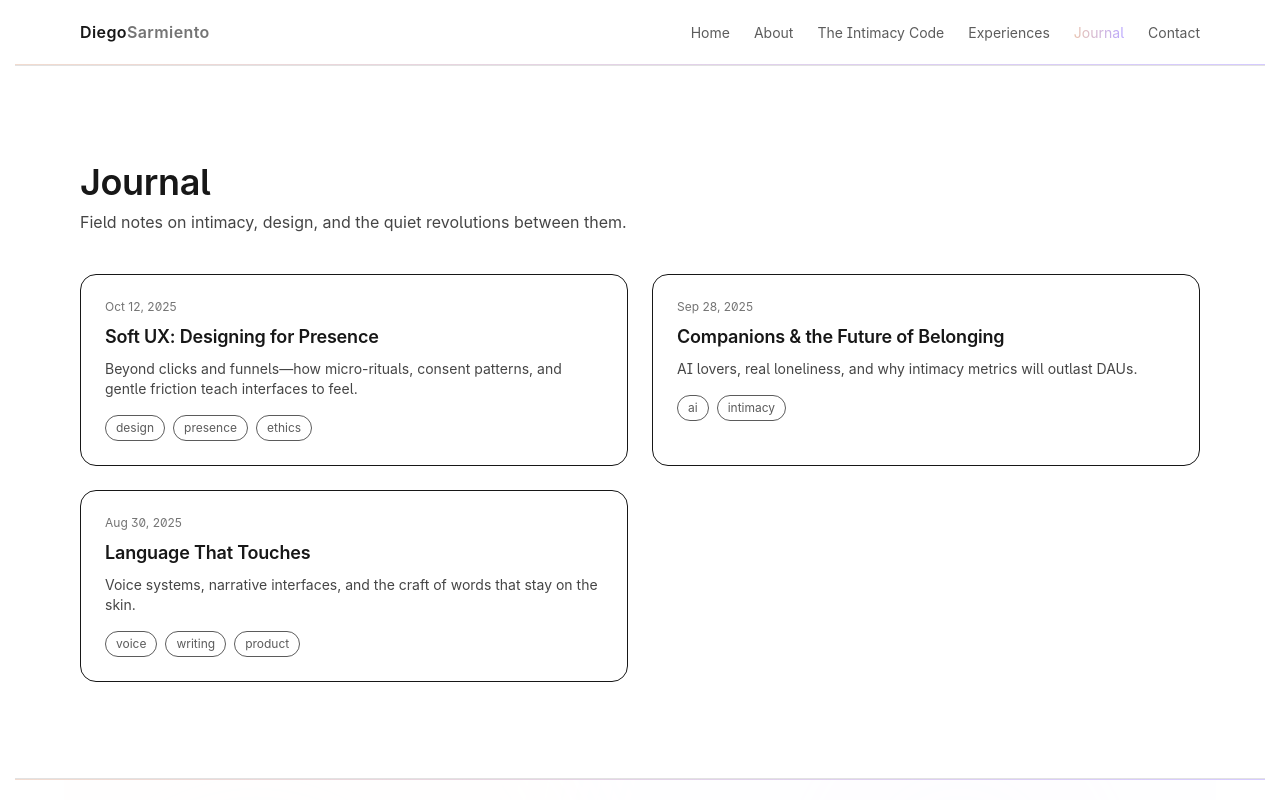
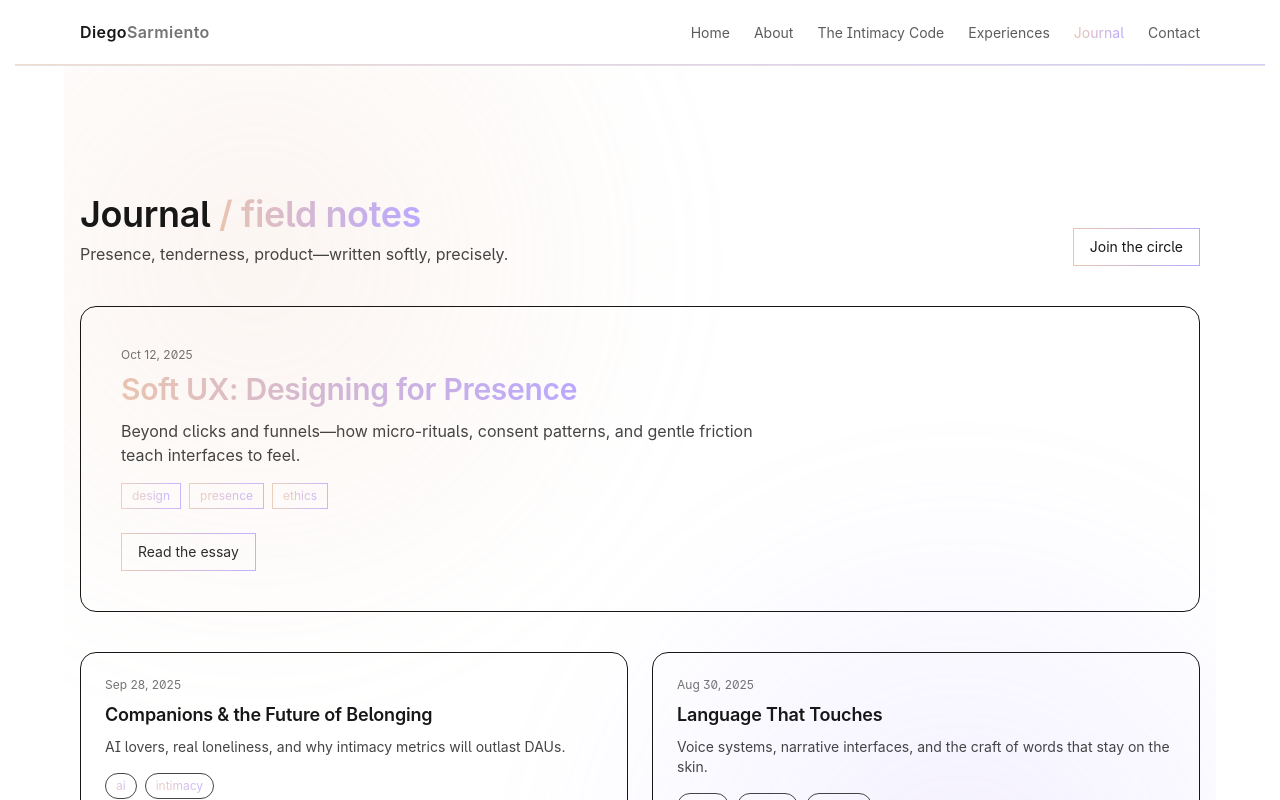
Before and after one commit to diegolsarmiento/ds-intimacy-portal, a Next.js app: page /journal in a window 1280 px wide. Shown: the top 800 px of the page. Built offline with nearby package versions, Linux system fonts and the light colour scheme.

Commit message:
Added journal / es page

```diff
--- a/app/es/page.tsx
+++ b/app/es/page.tsx
@@ -1,92 +1,125 @@
+'use client'
+
 import Link from 'next/link'
+import React from 'react'
+
+/* --- Pequeño bloque cliente para mostrar/ocultar el chatbot embebido --- */
+function ChatbotBlock() {
+  'use client'
+  const [open, setOpen] = React.useState(false)
+  return (
+    <div className="rounded-2xl border p-6 md:p-8 card-hover">
+      <div className="flex items-center justify-between gap-4">
+        <h3 className="text-lg font-semibold">Chatbot — Quemado, pero No Vencido</h3>
+        <button
+          onClick={() => setOpen(v => !v)}
+          className="rounded-md border px-4 py-2 text-sm border-glow"
+        >
+          {open ? 'Ocultar' : 'Abrir'}
+        </button>
+      </div>
+
+      <p className="mt-3 text-sm opacity-80">
+        Conversa, haz preguntas y encuentra una guía suave para tu proceso.
+      </p>
+
+      {/* 1) Enlace directo (por si prefieren nueva pestaña) */}
+      <div className="mt-4">
+        <Link
+          href="https://conversa.diegosarmiento.com"
+          target="_blank"
+          className="underline underline-offset-4 text-sm opacity-80 hover:opacity-100"
+        >
+          Abrir en una pestaña nueva
+        </Link>
+      </div>
+    </div>
+  )
+}
 
 export default function SpanishLanding() {
   return (
-    <main className="mx-auto max-w-6xl px-4 py-24 space-y-24">
+    <main className="section-glow mx-auto max-w-6xl px-4 py-24 space-y-24">
       {/* Intro */}
       <section className="text-center">
         <h1 className="text-4xl md:text-5xl font-semibold tracking-tight">
           Diego Sarmiento
         </h1>
         <p className="mt-4 text-base md:text-lg opacity-80 max-w-2xl mx-auto leading-relaxed">
-          Ingeniero, escritor y creador de experiencias.
-          Exploro cómo la tecnología y el deseo se entrelazan, cómo la conexión
-          puede sentirse —no solo medirse— y cómo el diseño puede volverse un
-          acto de presencia.
-          Este espacio reúne mis libros, mis talleres y una forma más humana de
-          habitar lo digital.
+          Ingeniero, escritor y creador de experiencias. Exploro cómo la
+          tecnología y el deseo se entrelazan; cómo el diseño puede volverse
+          un acto de presencia. Este espacio reúne mis libros, mis talleres y
+          una manera más humana de habitar lo digital.
         </p>
       </section>
 
-      {/* The Intimacy Code */}
+      {/* The Intimacy Code (bloque breve) */}
       <section id="intimacy-code" className="grid gap-8 md:grid-cols-2 md:items-center border-t pt-16">
         <div>
-          <h2 className="text-2xl md:text-3xl font-semibold">The Intimacy Code</h2>
+          <h2 className="text-2xl md:text-3xl font-semibold">
+            The <span className="text-glow">Intimacy</span> Code
+          </h2>
           <p className="mt-4 opacity-80 text-base leading-relaxed">
-            Una reflexión sobre la intimidad en tiempos de pantallas.
-            <em>The Intimacy Code</em> es un viaje entre el cuerpo y el algoritmo,
-            entre la soledad y la posibilidad de sentir a través de la tecnología.
-            Es una invitación a reconectar con la sensibilidad, incluso dentro
-            del código.
+            Una reflexión sobre la intimidad en tiempos de pantallas. Un viaje
+            entre el cuerpo y el algoritmo, entre la soledad y la posibilidad
+            de sentir a través de la tecnología. Una invitación a reconectar
+            con la sensibilidad, incluso dentro del código.
           </p>
-          <Link href="/book" className="inline-block mt-6 border px-5 py-2.5 rounded-md text-sm">
-            Leer más
-          </Link>
+          <div className="mt-6 flex gap-3">
+            <Link href="/book" className="border px-5 py-2.5 rounded-md text-sm border-glow">
+              Leer más
+            </Link>
+            <Link href="/#newsletter" className="underline underline-offset-4 text-sm opacity-80 hover:opacity-100">
+              Unirse al círculo
+            </Link>
+          </div>
         </div>
         <div className="rounded-2xl bg-neutral-100 aspect-[3/4]" />
       </section>
 
-      {/* Quemado, pero No Vencido */}
-      <section id="quemado" className="grid gap-8 md:grid-cols-2 md:items-center border-t pt-16">
+      {/* Quemado, pero No Vencido + Chatbot */}
+      <section id="quemado" className="grid gap-8 md:grid-cols-2 md:items-start border-t pt-16">
         <div className="rounded-2xl bg-neutral-100 aspect-[3/4]" />
         <div>
           <h2 className="text-2xl md:text-3xl font-semibold">Quemado, pero No Vencido</h2>
           <p className="mt-4 opacity-80 text-base leading-relaxed">
             Escrito desde las cenizas del agotamiento, este libro habla de la
             vulnerabilidad, la reinvención y el fuego que queda cuando parece
-            que todo se apaga.
-            Combina reflexión, práctica y un chatbot con quien puedes conversar,
-            preguntar, o simplemente acompañarte en tu propio proceso de regreso
-            a ti.
+            que todo se apaga. Incluye un chatbot con quien puedes conversar,
+            preguntar o simplemente acompañarte en tu propio proceso.
           </p>
-          <div className="mt-6 flex gap-3">
-            <Link href="https://chatbot-link-aqui" className="border px-5 py-2.5 rounded-md text-sm">
-              Hablar con el chatbot
-            </Link>
-            <Link href="/contact" className="underline underline-offset-4 text-sm opacity-80 hover:opacity-100">
-              Saber más
-            </Link>
+          <div className="mt-6">
+            {/* Bloque del chatbot (embed + enlace) */}
+            <ChatbotBlock />
           </div>
         </div>
       </section>
 
-      {/* Experiencias */}
+      {/* Experiencias (resumen) */}
       <section id="experiencias" className="border-t pt-16">
         <h2 className="text-2xl md:text-3xl font-semibold">Experiencias y Talleres</h2>
         <p className="mt-4 opacity-80 text-base leading-relaxed max-w-3xl">
-          Espacios diseñados para repensar cómo sentimos, creamos y comunicamos
-          en lo digital.
-          Desde charlas sobre intimidad y diseño emocional, hasta laboratorios
-          donde la creatividad se convierte en una forma de conexión.
+          Espacios para repensar cómo sentimos, creamos y comunicamos en lo digital.
+          Desde charlas sobre intimidad y diseño emocional, hasta laboratorios creativos
+          donde la curiosidad y la presencia guían el proceso.
         </p>
-        <div className="mt-6">
-          <Link href="/experiences" className="border px-5 py-2.5 rounded-md text-sm">
+        <div className="mt-6 flex gap-3">
+          <Link href="/experiences" className="border px-5 py-2.5 rounded-md text-sm border-glow">
             Ver más
+          </Link>
+          <Link href="/contact" className="underline underline-offset-4 text-sm opacity-80 hover:opacity-100">
+            Escribir a Diego
           </Link>
         </div>
       </section>
 
-      {/* CTA */}
+      {/* CTA final */}
       <section id="cta" className="border-t pt-16 text-center">
         <p className="opacity-80 text-base leading-relaxed">
-          Si algo de esto te resuena, escríbeme.
-          La conversación siempre es el primer paso para entendernos.
+          Si algo de esto te resuena, conversemos.
         </p>
-        <Link
-          href="/contact"
-          className="inline-block mt-6 border px-6 py-2.5 rounded-md text-sm"
-        >
-          Escribir a Diego
+        <Link href="/contact" className="inline-block mt-6 border px-6 py-2.5 rounded-md text-sm border-glow">
+          Empezar la conversación
         </Link>
       </section>
     </main>
--- a/app/journal/[slug]/page.tsx
+++ b/app/journal/[slug]/page.tsx
@@ -1,26 +1,100 @@
+import Link from 'next/link'
 import { notFound } from 'next/navigation'
-import { findPost } from '@/lib/posts'
+import { posts, findPost } from '@/lib/posts'
 
-export const metadata = { title: 'Journal - Post' }
+const formatDate = (iso: string) =>
+  new Date(iso).toLocaleDateString('en-US', { month: 'long', day: 'numeric', year: 'numeric' })
 
-function formatDate(iso: string) {
-  return new Date(iso).toLocaleDateString('en-US', { month: 'long', day: 'numeric', year: 'numeric' })
+export function generateStaticParams() {
+  return posts.map(p => ({ slug: p.slug }))
+}
+
+export function generateMetadata({ params }: { params: { slug: string } }) {
+  const post = findPost(params.slug)
+  if (!post) return { title: 'Journal' }
+  return {
+    title: post.title,
+    description: post.excerpt,
+    openGraph: {
+      title: post.title,
+      description: post.excerpt,
+      url: `/journal/${post.slug}`,
+      type: 'article',
+    },
+  }
 }
 
 export default function PostPage({ params }: { params: { slug: string } }) {
   const post = findPost(params.slug)
   if (!post) return notFound()
 
+  const idx = posts.findIndex(p => p.slug === post.slug)
+  const prev = idx > 0 ? posts[idx - 1] : null
+  const next = idx < posts.length - 1 ? posts[idx + 1] : null
+
   return (
-    <main className="mx-auto max-w-3xl px-4 py-24">
-      <p className="text-xs opacity-60">{formatDate(post.date)}</p>
-      <h1 className="mt-1 text-3xl md:text-4xl font-semibold tracking-tight">{post.title}</h1>
-      <div className="mt-4 flex flex-wrap gap-2">
-        {post.tags?.map(t => <span key={t} className="rounded-full border px-2.5 py-1 text-xs opacity-70">{t}</span>)}
+    <main className="section-glow mx-auto max-w-3xl px-4 py-24">
+      {/* top meta / breadcrumb */}
+      <div className="flex items-center justify-between gap-6">
+        <Link href="/journal" className="text-sm underline underline-offset-4 opacity-80 hover:opacity-100">
+          ← Back to Journal
+        </Link>
+        <time dateTime={post.date} className="text-xs opacity-60">
+          {formatDate(post.date)}
+        </time>
       </div>
-      <article className="prose prose-neutral mt-8">
-        <p>{post.body}</p>
+
+      {/* title */}
+      <h1 className="mt-4 text-3xl md:text-4xl font-semibold tracking-tight">
+        <span className="text-glow">{post.title}</span>
+      </h1>
+
+      {/* tags */}
+      {post.tags?.length ? (
+        <div className="mt-4 flex flex-wrap gap-2">
+          {post.tags.map(t => (
+            <span key={t} className="rounded-full border px-2.5 py-1 text-xs opacity-80 border-glow">
+              <span className="text-glow">{t}</span>
+            </span>
+          ))}
+        </div>
+      ) : null}
+
+      {/* body */}
+      <article className="mt-8 space-y-5 leading-relaxed opacity-90">
+        {post.body ? (
+          post.body.split('\n\n').map((para, i) => <p key={i}>{para}</p>)
+        ) : (
+          <p>
+            This essay is coming soon. Join the circle to get it first—then come back and let it linger on your skin.
+          </p>
+        )}
       </article>
+
+      {/* divider */}
+      <div className="mt-12 h-px w-full border-t" />
+
+      {/* next/prev */}
+      <nav aria-label="Post navigation" className="mt-6 flex items-center justify-between gap-4">
+        <div>
+          {prev ? (
+            <Link href={`/journal/${prev.slug}`} className="text-sm underline underline-offset-4 opacity-80 hover:opacity-100">
+              ← {prev.title}
+            </Link>
+          ) : (
+            <span className="text-sm opacity-40">Start</span>
+          )}
+        </div>
+        <div>
+          {next ? (
+            <Link href={`/journal/${next.slug}`} className="text-sm underline underline-offset-4 opacity-80 hover:opacity-100">
+              {next.title} →
+            </Link>
+          ) : (
+            <span className="text-sm opacity-40">End</span>
+          )}
+        </div>
+      </nav>
     </main>
   )
 }
--- a/app/journal/page.tsx
+++ b/app/journal/page.tsx
@@ -4,29 +4,101 @@ import { posts } from '@/lib/posts'
 export const metadata = { title: 'Journal' }
 
 function formatDate(iso: string) {
-  return new Date(iso).toLocaleDateString('en-US', { month: 'short', day: 'numeric', year: 'numeric' })
+  return new Date(iso).toLocaleDateString('en-US', {
+    month: 'short',
+    day: 'numeric',
+    year: 'numeric',
+  })
 }
 
 export default function JournalIndex() {
+  if (!posts.length) {
+    return (
+      <main className="section-glow mx-auto max-w-6xl px-4 py-24 md:py-32">
+        <header className="flex items-end justify-between gap-6">
+          <div>
+            <h1 className="text-3xl md:text-4xl font-semibold tracking-tight">Journal</h1>
+            <p className="mt-2 opacity-80">Field notes on intimacy, design, and the quiet revolutions between them.</p>
+          </div>
+        </header>
+        <p className="mt-12 opacity-70">New essays arriving soon. Stay close.</p>
+      </main>
+    )
+  }
+
+  const [featured, ...rest] = posts
+
   return (
-    <main className="mx-auto max-w-6xl px-4 py-24">
+    <main className="section-glow mx-auto max-w-6xl px-4 py-24 md:py-32">
+      {/* Header */}
       <header className="flex items-end justify-between gap-6">
-        <div>
-          <h1 className="text-3xl md:text-4xl font-semibold tracking-tight">Journal</h1>
-          <p className="mt-2 opacity-80">Field notes on intimacy, design, and the quiet revolutions between them.</p>
+        <div className="max-w-3xl">
+          <h1 className="text-3xl md:text-4xl font-semibold tracking-tight">
+            Journal <span className="text-glow">/ field notes</span>
+          </h1>
+          <p className="mt-2 opacity-80">Presence, tenderness, product—written softly, precisely.</p>
         </div>
+        <Link
+          href="/newsletter"
+          className="hidden md:inline-flex rounded-md border px-4 py-2 text-sm border-glow"
+        >
+          Join the circle
+        </Link>
       </header>
 
+      {/* Featured hero card */}
+      <article className="mt-10 relative overflow-hidden rounded-2xl border p-6 md:p-10 card-hover">
+        <div
+          className="pointer-events-none absolute inset-0 -z-10"
+          style={{
+            background:
+              'radial-gradient(60rem 40rem at 0% 0%, rgba(var(--rose),.12), transparent 60%), radial-gradient(60rem 40rem at 100% 100%, rgba(var(--lav),.12), transparent 60%)',
+          }}
+        />
+        <div className="text-xs opacity-60">{formatDate(featured.date)}</div>
+        <h2 className="mt-2 text-2xl md:text-3xl font-semibold">
+          <Link href={`/journal/${featured.slug}`} className="text-glow">
+            {featured.title}
+          </Link>
+        </h2>
+        <p className="mt-3 opacity-80 max-w-2xl">{featured.excerpt}</p>
+        <div className="mt-4 flex flex-wrap gap-2">
+          {featured.tags?.map((t) => (
+            <span key={t} className="rounded-full border px-2.5 py-1 text-xs opacity-80 border-glow">
+              <span className="text-glow">{t}</span>
+            </span>
+          ))}
+        </div>
+        <div className="mt-6">
+          <Link
+            href={`/journal/${featured.slug}`}
+            className="inline-flex items-center rounded-md border px-4 py-2 text-sm opacity-90 hover:opacity-100 border-glow"
+          >
+            Read the essay
+          </Link>
+        </div>
+      </article>
+
+      {/* List */}
       <div className="mt-10 grid gap-6 md:grid-cols-2">
-        {posts.map(p => (
-          <article key={p.slug} className="rounded-2xl border p-6 hover:shadow-sm transition">
+        {rest.map((p) => (
+          <article key={p.slug} className="rounded-2xl border p-6 card-hover transition">
             <div className="text-xs opacity-60">{formatDate(p.date)}</div>
-            <h2 className="mt-2 text-lg font-semibold">
+            <h3 className="mt-2 text-lg font-semibold">
               <Link href={`/journal/${p.slug}`}>{p.title}</Link>
-            </h2>
+            </h3>
             <p className="mt-2 text-sm opacity-80">{p.excerpt}</p>
             <div className="mt-4 flex flex-wrap gap-2">
-              {p.tags?.map(t => <span key={t} className="rounded-full border px-2.5 py-1 text-xs opacity-70">{t}</span>)}
+              {p.tags?.map((t) => (
+                <span key={t} className="rounded-full border px-2.5 py-1 text-xs opacity-80">
+                  <span className="text-glow">{t}</span>
+                </span>
+              ))}
+            </div>
+            <div className="mt-5">
+              <Link href={`/journal/${p.slug}`} className="text-sm underline underline-offset-4 opacity-80 hover:opacity-100">
+                Continue reading
+              </Link>
             </div>
           </article>
         ))}
```
